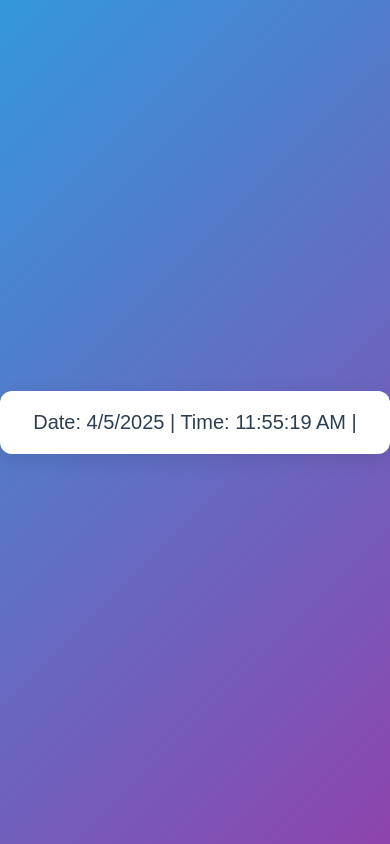
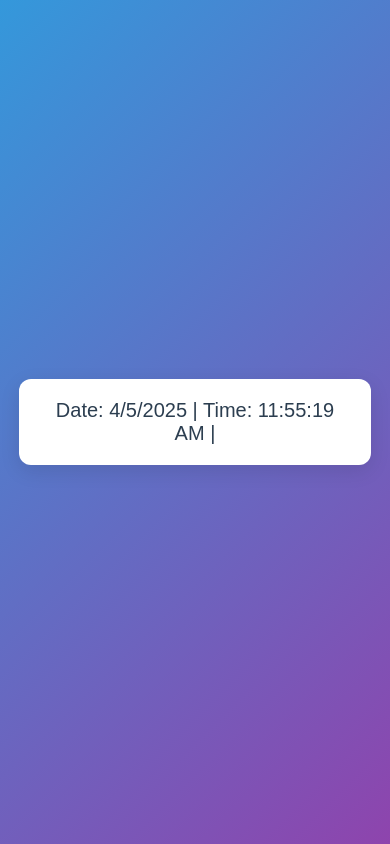
Before and after one commit to itsadaeze/geolocationhtml5, a plain HTML site: page index.html in a window 390 px wide. Drawn offline with Linux system fonts and the light colour scheme.

Commit message:
javacript update

```diff
--- a/index.css
+++ b/index.css
@@ -11,7 +11,7 @@ body {
 }
 
 /* The card container */
-#ticker {
+#geolocation{
   background-color: #fff;
   border-radius: 12px;
   padding: 30px;
@@ -65,7 +65,7 @@ h1 {
 }
 
 /* Hover effect for the card */
-#ticker:hover {
+#geolocation:hover {
   box-shadow: 0 8px 25px rgba(0, 0, 0, 0.15);
   transform: translateY(-5px);
   transition: transform 0.3s, box-shadow 0.3s;
@@ -73,8 +73,9 @@ h1 {
 
 /* Responsive Styling: If the screen is small, make the card width smaller */
 @media (max-width: 768px) {
-  #ticker {
+  #geolocation {
     padding: 20px;
     max-width: 90%;
+    width: 80%;
   }
 }
--- a/index.html
+++ b/index.html
@@ -7,8 +7,8 @@
     <title>Document</title>
 </head>
 <body>
-    <div id="ticker">
-        <div id="ticker-content">
+    <div id="geolocation">
+        <div id="ticker-container">
             <span id="date-time"></span>
             <span id="location-display"></span>
         </div>
--- a/index.js
+++ b/index.js
@@ -1,7 +1,7 @@
 // Define functions before calling them
 
 function updateTicker() {
-  updateTime();  // Update time every second
+  updateTime();
 }
 
 function updateTime() {
```
